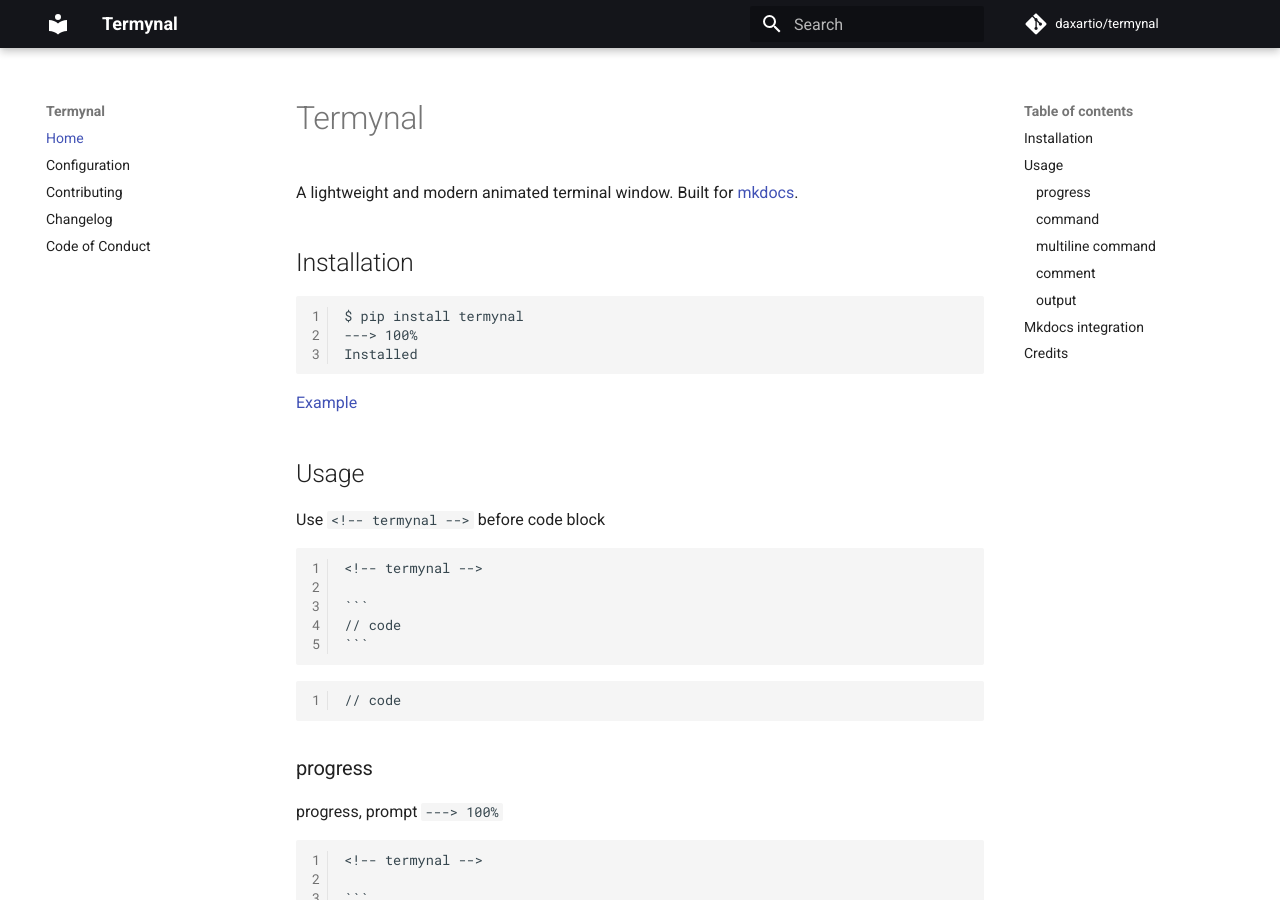
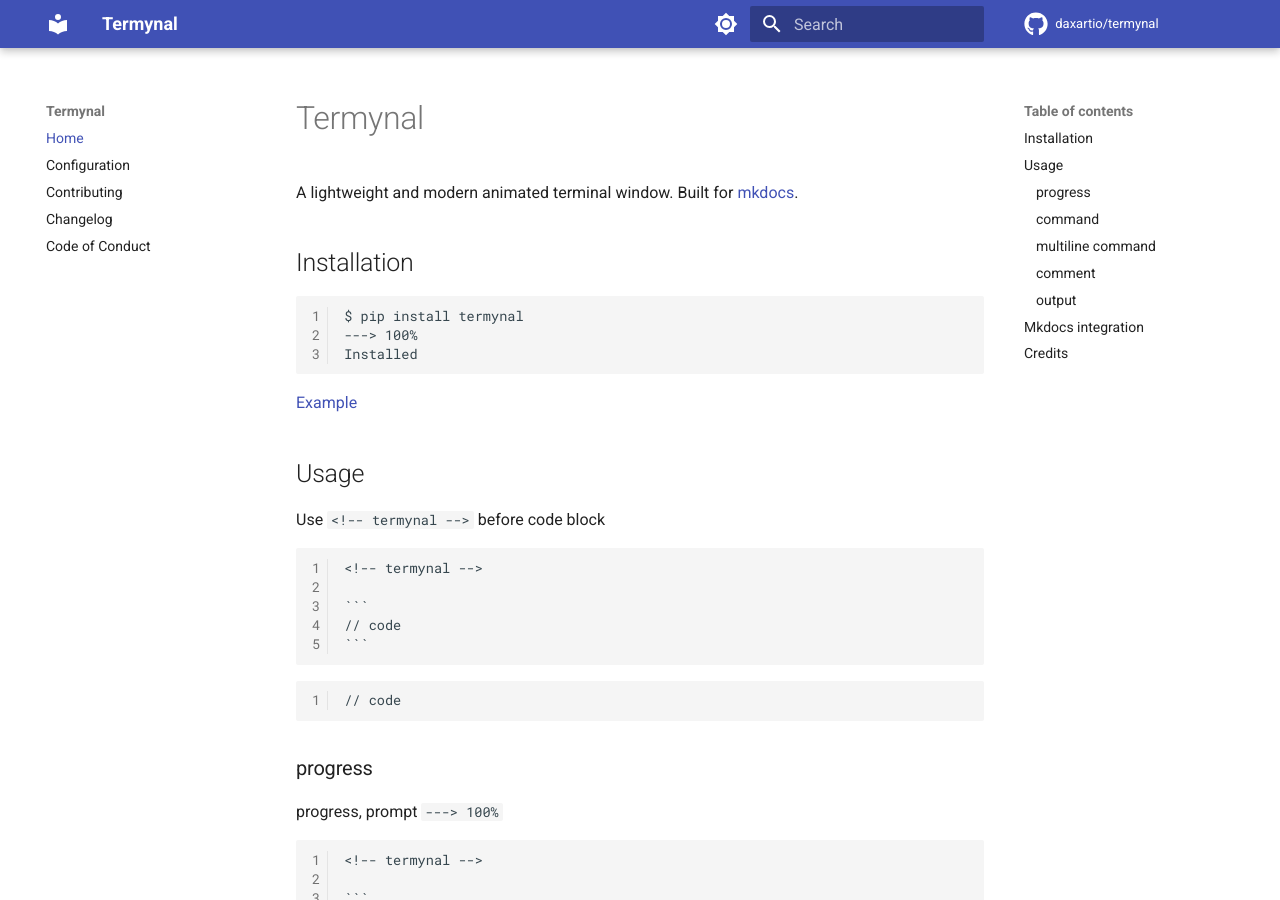
Before and after one commit to termynal/termynal.py, an MkDocs documentation site: the page built from docs/README.md, in a window 1280 px wide and 900 px high. Built offline with MkDocs 1.6.1 and Material for MkDocs 9.7.7, drawn with Linux system fonts in a browser that asks for light colours; comment, search, counter and statistics services are not loaded.

Commit message:
docs: update theme

```diff
--- a/mkdocs.yml
+++ b/mkdocs.yml
@@ -19,13 +19,23 @@
   name: material
   language: en
   palette:
-    primary: black
-    accent: yellow
+    - scheme: default
+      toggle:
+        icon: material/brightness-7
+        name: Switch to dark mode
+    - scheme: slate
+      toggle:
+        icon: material/brightness-4
+        name: Switch to light mode
+      primary: black
+      accent: yellow
+  icon:
+    repo: fontawesome/brands/github
 
 plugins:
   - termynal
   - search:
-      lang: en
+      separator: '[\s\-,:!=\[\]()"`/]+|\.(?!\d)|&[lg]t;|(?!\b)(?=[A-Z][a-z])'
 
 markdown_extensions:
   - admonition
```
